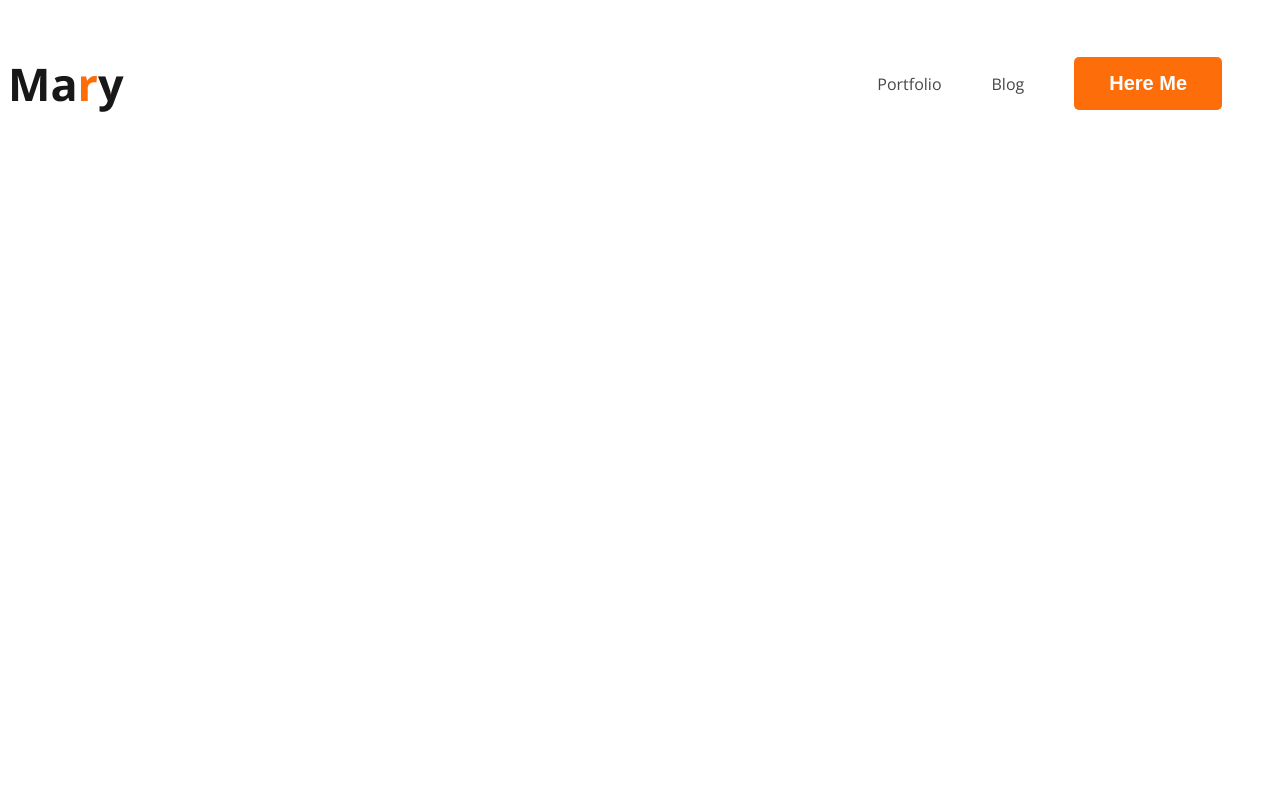
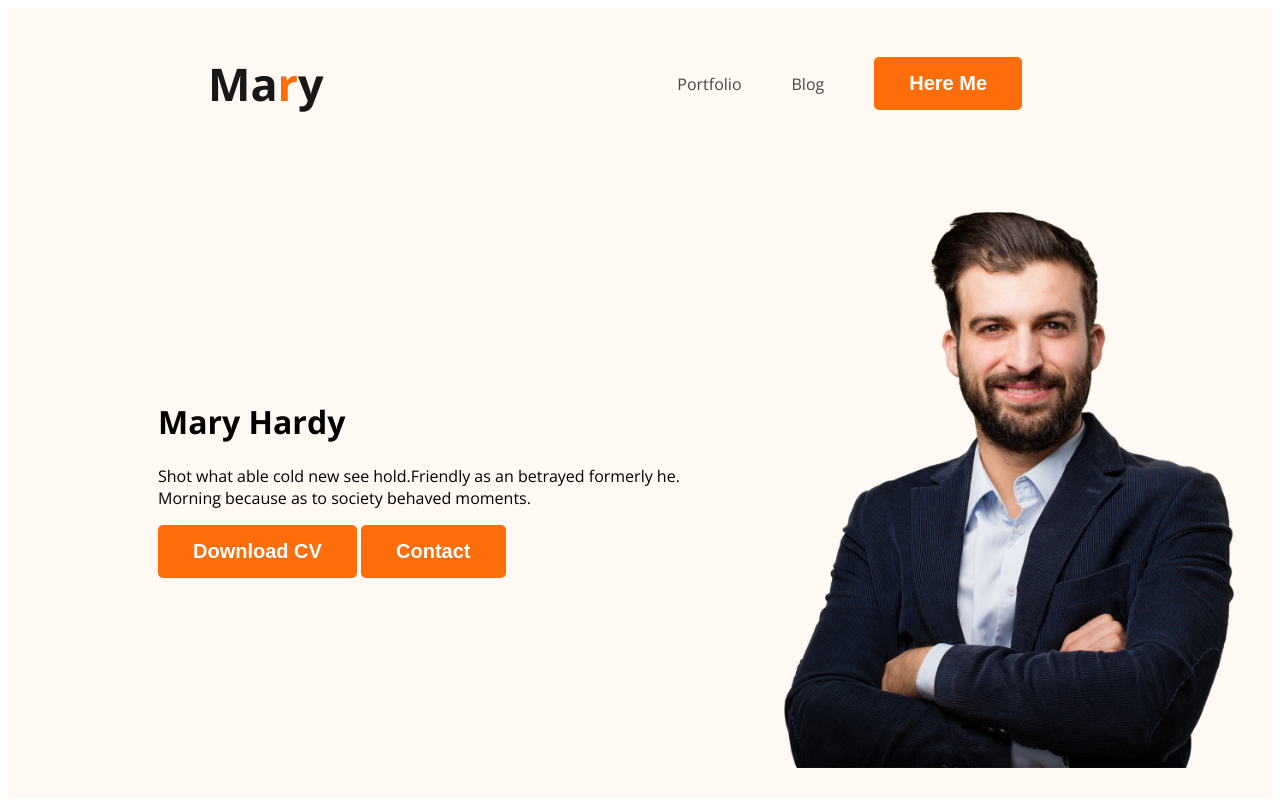
Before and after one commit to alquddus90/webdeveloper-portfolio, a plain HTML site: page index.html in a window 1280 px wide. Drawn offline with nearby package versions, Linux system fonts and the light colour scheme.

Commit message:
first commit

```diff
--- a/index.html
+++ b/index.html
@@ -15,7 +15,7 @@
 </head>
 <body>
 
-    <header>
+    <header class="header">
         <nav>
             <h3 class="nav-title">Ma<span class="text-primary">r</span>y</h3>
             <ul>
@@ -24,6 +24,19 @@
                 <li><button class="btn-primary" >Here Me</button></li>
             </ul>
         </nav>
+        <div class="banner">
+            <div class="banner-content">
+                <h3 class="banner-greeting"></h3>
+                <h1 class="banner-title">Mary Hardy</h1>
+                <p>Shot what able cold new see hold.Friendly as an betrayed formerly
+                    he. Morning because as to society behaved moments.</p>
+                    <button class="btn-primary">Download CV</button>
+                    <button class="btn-primary">Contact</button>
+
+
+            </div>
+            <img class="profile-pic" src="images/hardy.png" alt="">
+        </div>
 
     </header>
 
--- a/styles/portfolio.css
+++ b/styles/portfolio.css
@@ -25,6 +25,7 @@ nav{
     display: flex;
     justify-content: space-between;
     align-items: center;
+    margin: 0 200px;
 }
 
 nav > ul{
@@ -46,3 +47,16 @@ nav a{
     font-family: open sans;
     font-size: 45px;
 }
+
+/* header telated styles */
+.header{
+    background-color: #FFF8F3;
+}
+.banner{
+    padding: 30px 30px 30px 150px;
+    display: flex;
+    align-items: center;
+}
+.banner .profile-pic{
+    width: 500px;
+}
```
